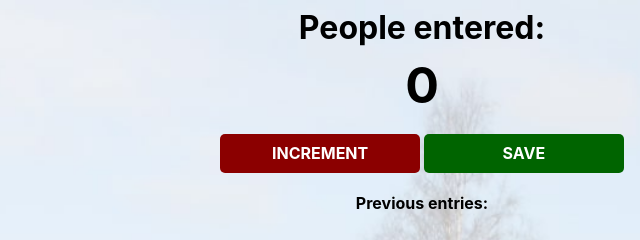
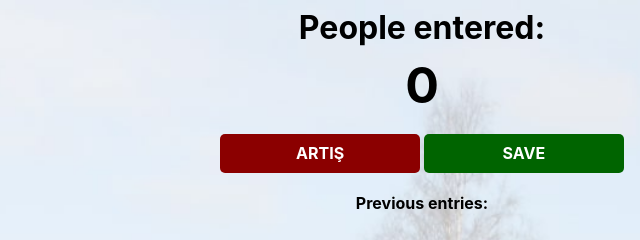
Before and after one commit to CySaLa/gulten2, a website built with Vite: page index.html in a window 1280 px wide. Shown: the top 240 px of the page, 218-858 px from the left. Built offline with nearby package versions, Linux system fonts and the light colour scheme.

Commit message:
Update index.html

```diff
--- a/index.html
+++ b/index.html
@@ -5,7 +5,7 @@
     <body>
         <h1>People entered:</h1>
         <h2 id="count-el">0</h2>
-        <button id="increment-btn" onclick="increment()">INCREMENT</button>
+        <button id="increment-btn" onclick="increment()">ARTIŞ</button>
         <button id="save-btn" onclick="save()">SAVE</button>
         <p id="save-el">Previous entries: </p>
         <script src="index.js">
```
